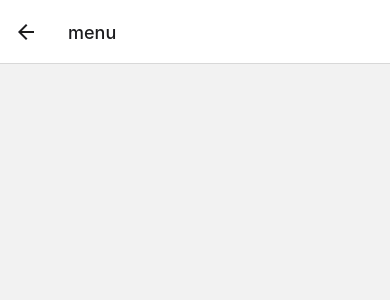
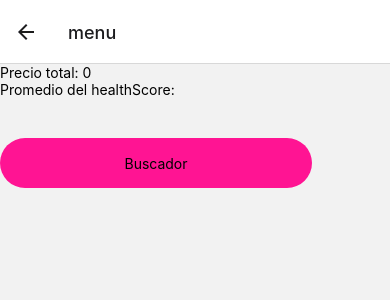
Before and after one commit to JulianaPansowyFurno/TPComidas, a React Native app in the folder tpcomidas/: screen /menu in a window 390 px wide. Shown: the top 300 px of the page. Built offline with nearby package versions, Linux system fonts and the light colour scheme.

Commit message:
casi listo

```diff
--- a/tpcomidas/contextState.js
+++ b/tpcomidas/contextState.js
@@ -6,7 +6,9 @@ export const initialState = {
   menu: [],
   userToken: "",
   contVeg: 0,
-  contNotVeg: 0
+  contNotVeg: 0,
+  precioMenu: 0,
+  promedioHealthCore: 0
 };
 
 export const ActionTypes = {
@@ -16,13 +18,18 @@ export const ActionTypes = {
   setUserToken: "Set_USER_TOKEN",
   removeMenu: "REMOVE_MENU",
   setVeganCount: "VEGAN_COUNT",
-  setNotVeganCount: "NOT_VEGAN_COUNT"
+  setNotVeganCount: "NOT_VEGAN_COUNT",
+  setPrecioMenu: "PRECIO_MENU",
+  setPromedioHealthCore: "PROMEDIO_HEALTHCORE"
 };
 
 export const reducer = (state = initialState, action) => {
   switch (action.type) {
     case ActionTypes.setLoading: {
       return { ...state, loading: action.newValue };
+    }
+    case ActionTypes.setPrecioMenu: {
+      return { ...state, precioMenu: action.newValue };
     }
     case ActionTypes.setPlatos: {
       return { ...state, platos: action.newValue };
@@ -41,8 +48,11 @@ export const reducer = (state = initialState, action) => {
     case ActionTypes.setVeganCount: {
       return { ...state, contVeg: action.newValue}
     }
-    case ActionTypes.setNotVeganCount: {
-      return { ...state, contNotVeg: action.newValue}
+    case ActionTypes.setVeganCount: {
+      return { ...state, contVeg: action.newValue}
+    }
+    case ActionTypes.setPromedioHealthCore: {
+      return { ...state, promedioHealthCore: action.newValue}
     }
     default: {
       return state;
--- a/tpcomidas/src/componets/DetallePlato.js
+++ b/tpcomidas/src/componets/DetallePlato.js
@@ -52,11 +52,16 @@ const DetallePlato = ({ route, navigation }) => {
       {
         setContextState({ newValue: plato, type: ActionTypes.setMenu});
         setContextState({ newValue: contextState.contVeg += 1, type: ActionTypes.setVeganCount});
+        setContextState({ newValue: contextState.precioMenu += plato.pricePerServing, type: ActionTypes.setPrecioMenu});
+        setContextState({ newValue: contextState.healthScore += plato.healthScore, type: ActionTypes.setPromedioHealthCore});
         swal("¡Bien!", "Plato agregado al menú", "success");
       }
      else if (!plato.vegan && contextState.contNotVeg < 2) {
         setContextState({ newValue: plato, type: ActionTypes.setMenu });
         setContextState({ newValue: contextState.contNotVeg += 1, type: ActionTypes.setNotVeganCount});
+        setContextState({ newValue: contextState.precioMenu += plato.pricePerServing, type: ActionTypes.setPrecioMenu});
+        setContextState({ newValue: contextState.healthScore += plato.healthScore, type: ActionTypes.setPromedioHealthCore});
+
         setfiltered([...filtered, { ...plato }]);
         swal("¡Bien!", "Plato agregado al menú", "success");
       }  else {
@@ -72,23 +77,19 @@ const DetallePlato = ({ route, navigation }) => {
     setfiltered([]);
     if(plato.vegan) {
       setContextState({ newValue: contextState.contVeg - 1, type: ActionTypes.setVeganCount});
+      setContextState({ newValue: contextState.precioMenu - plato.pricePerServing, type: ActionTypes.setPrecioMenu});
+      setContextState({ newValue: contextState.healthScore - plato.healthScore, type: ActionTypes.setPromedioHealthCore});
+
     } else {
       setContextState({ newValue: contextState.contNotVeg - 1, type: ActionTypes.setNotVeganCount});
+      setContextState({ newValue: contextState.precioMenu - plato.pricePerServing, type: ActionTypes.setPrecioMenu});
+      setContextState({ newValue: contextState.healthScore - plato.healthScore, type: ActionTypes.setPromedioHealthCore});
+
     }
     swal("Bien!", "Se elimino el plato del menu correctamente", "success");
     }
 
-    const calcularPromedio = () => {
-      if (contextState.menu.length === 0) {
-        return 0;
-      }
-      const sumaHealthscores = contextState.menu.reduce(
-        (acumulador, plato) => acumulador + plato.Healthscore,
-        0
-      );
-      const promedio = sumaHealthscores / contextState.plato.length;
-      return promedio;
-    };
+
 
     return (
             < View >
--- a/tpcomidas/src/componets/Menu.js
+++ b/tpcomidas/src/componets/Menu.js
@@ -14,12 +14,58 @@ import { useContextState, ActionTypes } from "../../contextState";
 import  {BuscadorPlatos}  from '../services/ApiService';
 import PlatoCard from "./PlatoCard";
 
-const Menu = ({ navigation, promedio }) => {
+const ListComponent = ({ navigation }) => {
+    const { contextState, setContextState } = useContextState();
+    const {promedio, setPromedio} = useState(0);
 
+
+    // useEffect(() => {
+    //   calcularPromedio();
+    // }, []);
+
+    const renderItem = ({ item, index }) => (
+        <PlatoCard item={item} index={index} navigation={navigation}/>
+    );
+
+    const Buscador = () => {
+      navigation.navigate('buscador')
+  }
+
+  const calcularPromedio = () => {
+    if (contextState.menu.length === 0) {
+      setPromedio(0)
+    }
+    setPromedio(contextState.promedioHealthCore / contextState.menu.length)
+  };
 
     return (
         <View>
+        {!contextState.loading ? (
+          <>
+            < SafeAreaView style={ListComponentStyle.container} >
+            {contextState.loading && <ActivityIndicator size="large" color="#00ff00" />}
+            <FlatList
+                    data={contextState.menu}
+                    renderItem={renderItem}
+                    keyExtractor={item => item.id}
+                />
+            </SafeAreaView >
 
+            </>
+            ) : (
+            <div className="App">
+            <h1>Cargando...</h1>
+            </div>
+            )}
+            <Text>
+              Precio total: {contextState.precioMenu}
+            </Text>
+            <Text>
+              Promedio del healthScore: {promedio}
+            </Text>
+            <TouchableOpacity style={styles.loginBtn} onPress={Buscador}>
+            <Text style={styles.loginText} >Buscador</Text>
+            </TouchableOpacity>
 </View>
    )
 }
@@ -63,4 +109,4 @@ const styles = StyleSheet.create({
     },
   });
 
-export default Menu;
+export default ListComponent;
```
